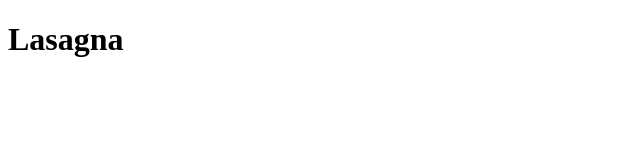
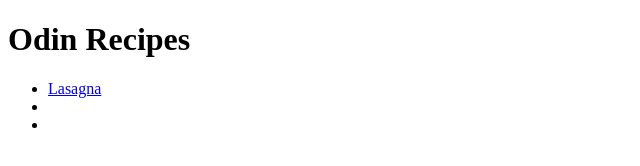
Before and after one commit to Aslen420/odin-recipes, a plain HTML site: page index.html in a window 1280 px wide. Shown: the whole page, without its empty margins (0-640 px from the left). Drawn offline with Linux system fonts and the light colour scheme.

Commit message:
Added lasagna :)

```diff
--- a/index.html
+++ b/index.html
@@ -1,8 +1,17 @@
 <!DOCTYPE html>
 <html lang="en">
 <head>
+    <meta charset="UTF-8">
+    <meta http-equiv="X-UA-Compatible" content="IE=edge">
+    <meta name="viewport" content="width=device-width, initial-scale=1.0">
+    <title>Document</title>
 </head>
 <body>
-    <h1>Lasagna</h1>
+    <h1>Odin Recipes</h1>
+    <ul>
+        <li><a href="./recipes/lasagna.html">Lasagna</a></li>
+        <li></li>
+        <li></li>
+    </ul>
 </body>
 </html>
```
Also changed, not shown: recipes/lasagna.html (+12 -0 lines).
